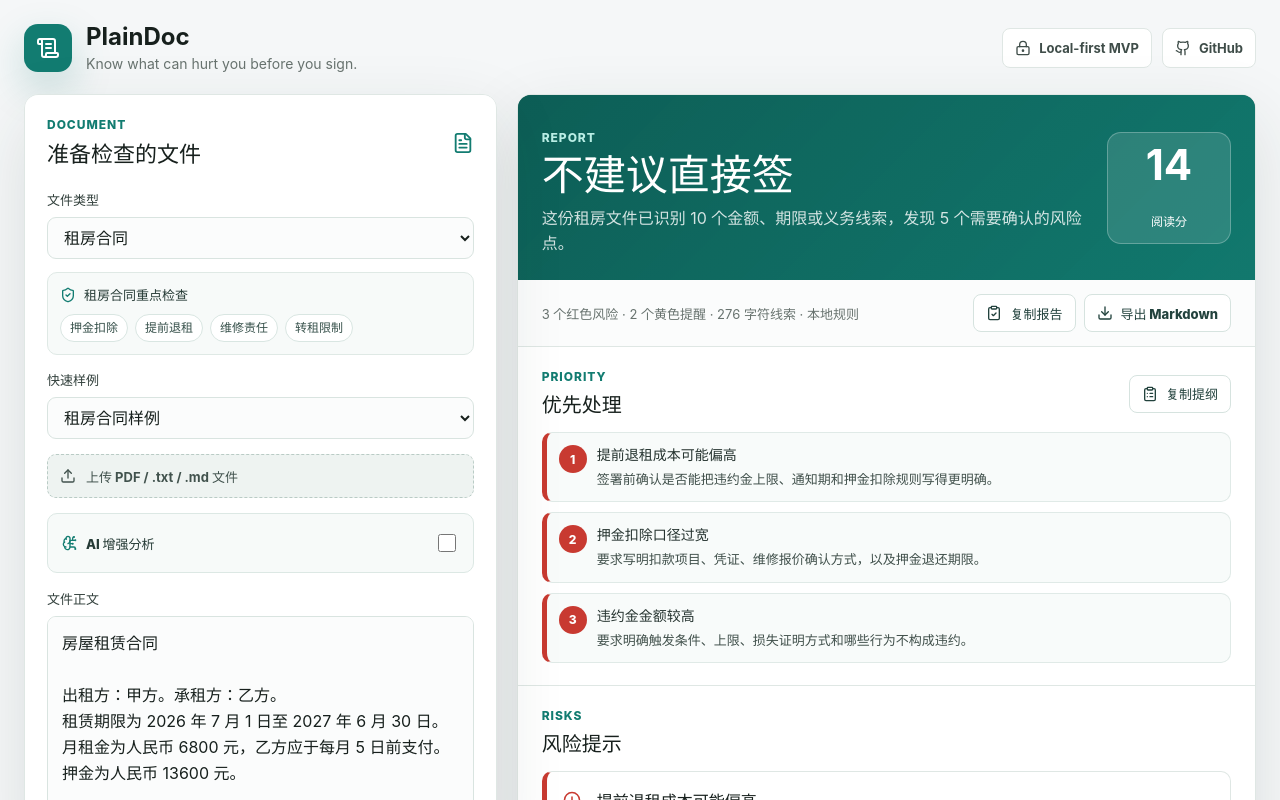
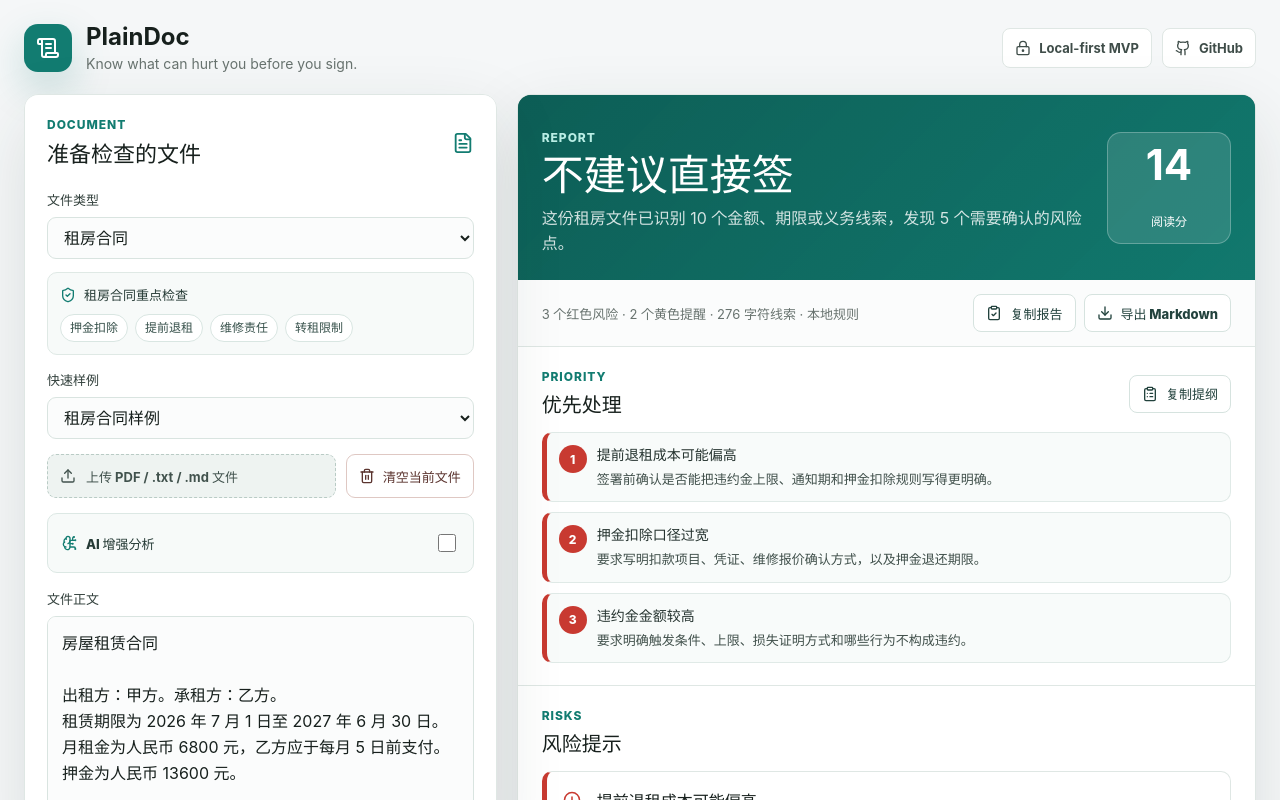
Before and after one commit to ppxu/plaindoc, a React (Vite) app: page / in a window 1280 px wide. Shown: the top 800 px of the page. Built offline with nearby package versions, Linux system fonts and the light colour scheme.

Commit message:
feat: add current workspace clearing

```diff
--- a/src/App.tsx
+++ b/src/App.tsx
@@ -11,6 +11,7 @@ import { documentExamples } from "./data/examples";
 import { clearReportHistory, loadReportHistory, saveReportToHistory } from "./history/reportHistory";
 import { restoreSavedReport } from "./history/reportRestore";
 import { isPdfFile } from "./ingest/pdfText";
+import { createClearedWorkspaceState } from "./state/workspaceReset";
 import type { AnalysisReport, DocumentKind, EvidenceSelectionTarget, ModelAnalyzerSettings, RiskFinding, SavedReport } from "./types";
 import { copyTextToClipboard } from "./utils/clipboard";
 import { resolveEvidenceSelection } from "./utils/evidenceSelection";
@@ -47,6 +48,17 @@ export default function App() {
     setText(nextText);
     setSelectedExampleId("");
     setInputNotice("");
+  }
+
+  function handleClearWorkspace() {
+    const cleared = createClearedWorkspaceState();
+    setText(cleared.text);
+    setKind(cleared.kind);
+    setSelectedExampleId(cleared.selectedExampleId);
+    setError(cleared.error);
+    setInputNotice(cleared.notice);
+    setReport(cleared.report);
+    setEvidenceSelection(cleared.evidenceSelection);
   }
 
   async function handleAnalyze() {
@@ -234,6 +246,7 @@ export default function App() {
           onExampleChange={handleExampleChange}
           onAnalyze={handleAnalyze}
           onUpload={handleUpload}
+          onClearWorkspace={handleClearWorkspace}
           onSelectHistory={handleSelectHistory}
           onClearHistory={handleClearHistory}
           onModelSettingsChange={handleModelSettingsChange}
--- a/src/components/DocumentInput.tsx
+++ b/src/components/DocumentInput.tsx
@@ -1,5 +1,5 @@
 import { useEffect, useRef } from "react";
-import { FileText, FolderOpen, ShieldCheck, Sparkles, Upload } from "lucide-react";
+import { FileText, FolderOpen, ShieldCheck, Sparkles, Trash2, Upload } from "lucide-react";
 import type { DocumentExample, DocumentKind, EvidenceSelectionTarget, ModelAnalyzerSettings, SavedReport } from "../types";
 import { documentKindMeta, documentKindOptions } from "../data/documentKinds";
 import { ModelSettingsPanel } from "./ModelSettingsPanel";
@@ -22,6 +22,7 @@ interface DocumentInputProps {
   onExampleChange: (id: string) => void;
   onAnalyze: () => void;
   onUpload: (file: File) => void;
+  onClearWorkspace: () => void;
   onSelectHistory: (item: SavedReport) => void;
   onClearHistory: () => void;
   onModelSettingsChange: (settings: ModelAnalyzerSettings) => void;
@@ -45,6 +46,7 @@ export function DocumentInput({
   onExampleChange,
   onAnalyze,
   onUpload,
+  onClearWorkspace,
   onSelectHistory,
   onClearHistory,
   onModelSettingsChange,
@@ -107,6 +109,7 @@ export function DocumentInput({
         </select>
       </label>
 
+      <div className="workspace-actions">
         <label className="upload-strip">
           <Upload aria-hidden="true" />
           <span>{isUploading ? "正在读取文件..." : "上传 PDF / .txt / .md 文件"}</span>
@@ -123,6 +126,18 @@ export function DocumentInput({
             }}
           />
         </label>
+        <button
+          className="clear-workspace-button"
+          type="button"
+          onClick={onClearWorkspace}
+          disabled={isUploading || isAnalyzing || !text.trim()}
+          title="清空当前文件正文和报告"
+          aria-label="清空当前文件正文和报告"
+        >
+          <Trash2 aria-hidden="true" />
+          <span>清空当前文件</span>
+        </button>
+      </div>
 
       <ReportHistory items={history} onSelect={onSelectHistory} onClear={onClearHistory} />
 
--- /dev/null
+++ b/src/state/workspaceReset.ts
@@ -0,0 +1,24 @@
+import { analyzeDocument } from "../analyzer/localAnalyzer";
+import type { AnalysisReport, DocumentKind, EvidenceSelectionTarget } from "../types";
+
+export interface ClearedWorkspaceState {
+  text: string;
+  kind: DocumentKind;
+  selectedExampleId: string;
+  error: string;
+  notice: string;
+  report: AnalysisReport;
+  evidenceSelection: EvidenceSelectionTarget | null;
+}
+
+export function createClearedWorkspaceState(): ClearedWorkspaceState {
+  return {
+    text: "",
+    kind: "unknown",
+    selectedExampleId: "",
+    error: "",
+    notice: "已清空当前文件正文和报告。历史和模型设置未受影响。",
+    report: analyzeDocument({ text: "", kind: "unknown" }),
+    evidenceSelection: null
+  };
+}
--- a/src/styles.css
+++ b/src/styles.css
@@ -245,12 +245,18 @@ textarea:focus,
   outline: none;
 }
 
+.workspace-actions {
+  display: flex;
+  gap: 10px;
+  margin-bottom: 15px;
+}
+
 .upload-strip {
   display: flex;
+  flex: 1 1 auto;
   min-height: 44px;
   align-items: center;
   gap: 10px;
-  margin-bottom: 15px;
   padding: 0 12px;
   color: #41524d;
   background: var(--soft);
@@ -270,6 +276,7 @@ textarea:focus,
 }
 
 .upload-strip svg,
+.clear-workspace-button svg,
 .primary-action svg,
 .ghost-button svg,
 .privacy-note svg,
@@ -277,6 +284,32 @@ textarea:focus,
   width: 16px;
   height: 16px;
   flex: 0 0 auto;
+}
+
+.clear-workspace-button {
+  display: inline-flex;
+  min-height: 44px;
+  flex: 0 0 auto;
+  align-items: center;
+  justify-content: center;
+  gap: 8px;
+  padding: 0 12px;
+  color: #5b342f;
+  background: #fff;
+  border: 1px solid #dfc8c3;
+  border-radius: 9px;
+  font-size: 13px;
+  font-weight: 800;
+}
+
+.clear-workspace-button:hover:not(:disabled) {
+  color: #9b3329;
+  border-color: #d59c93;
+}
+
+.clear-workspace-button:disabled {
+  cursor: not-allowed;
+  opacity: 0.48;
 }
 
 .coverage-panel {
@@ -1196,6 +1229,14 @@ textarea:focus,
     flex-direction: column;
   }
 
+  .workspace-actions {
+    flex-direction: column;
+  }
+
+  .clear-workspace-button {
+    width: 100%;
+  }
+
   .report-action-buttons {
     justify-content: stretch;
   }
```
Also changed, not shown: 3 other files (tests, documents, lock files or other folders). Lines whose indentation alone changed are shown as unchanged.
